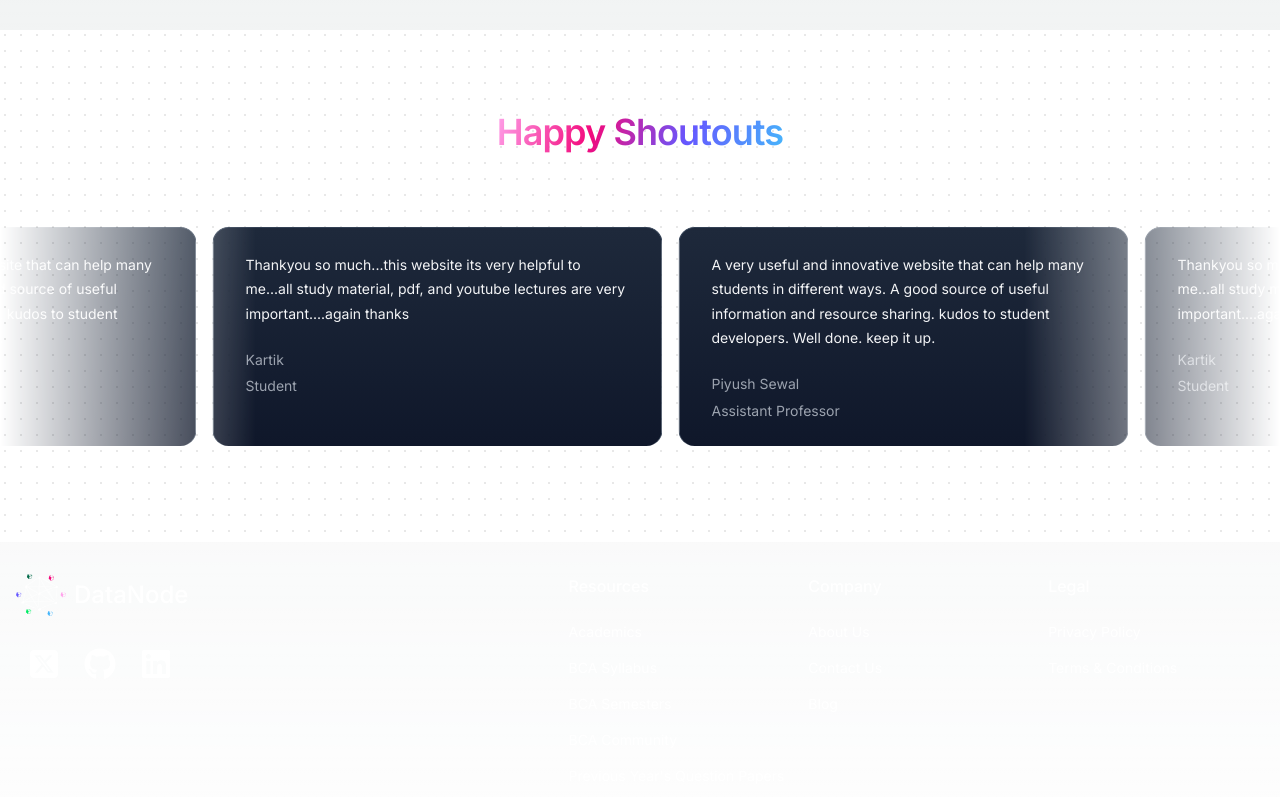
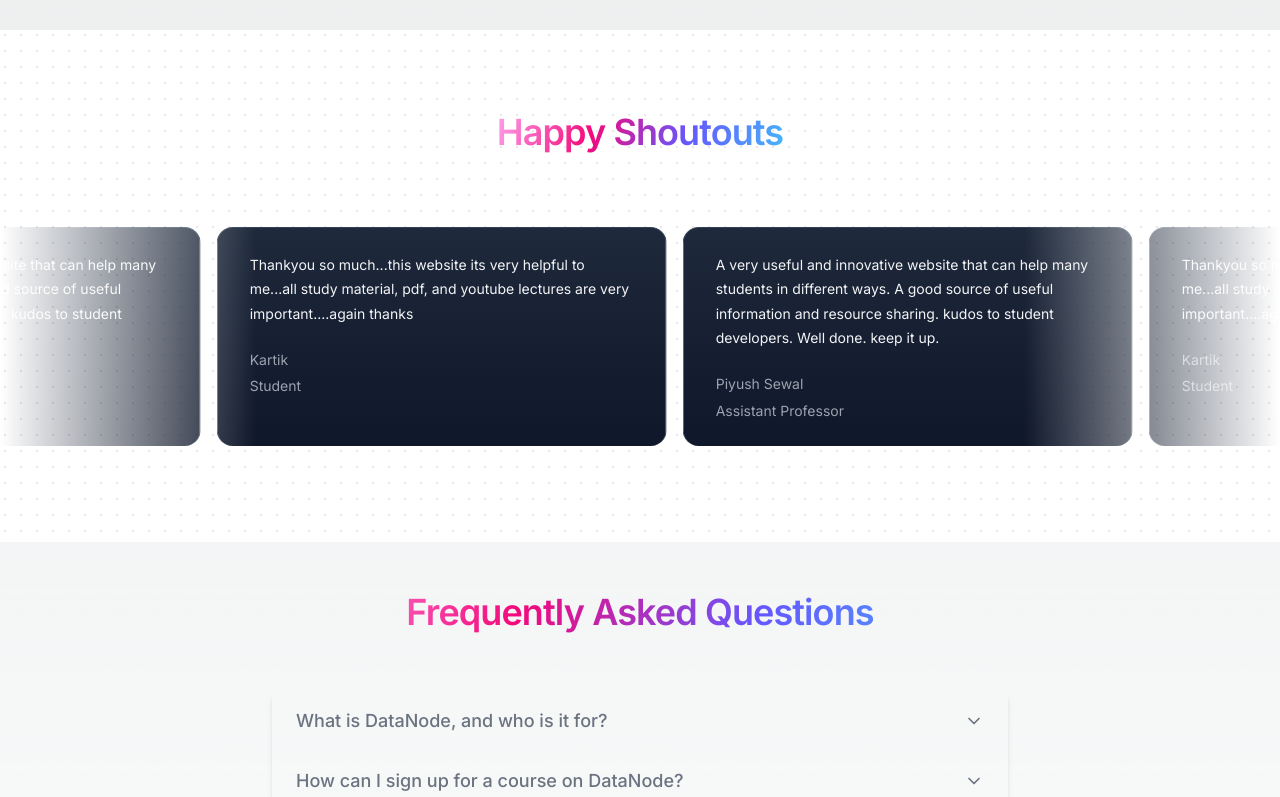
Before and after one commit to Ankit-2145/DataNode, a Next.js app: page / in a window 1280 px wide. Shown: the part 2000-2797 px from the top of the page. Built offline with nearby package versions, Linux system fonts and the light colour scheme.

Commit message:
faq added

```diff
--- a/package.json
+++ b/package.json
@@ -9,6 +9,7 @@
     "lint": "next lint"
   },
   "dependencies": {
+    "@radix-ui/react-accordion": "^1.2.0",
     "@radix-ui/react-hover-card": "^1.1.1",
     "@react-three/drei": "^9.111.3",
     "@react-three/fiber": "^8.17.5",
@@ -16,8 +17,10 @@
     "@tsparticles/engine": "^3.5.0",
     "@tsparticles/react": "^3.0.0",
     "@tsparticles/slim": "^3.5.0",
+    "class-variance-authority": "^0.7.0",
     "clsx": "^2.1.1",
     "framer-motion": "^11.3.29",
+    "lucide-react": "^0.436.0",
     "mini-svg-data-uri": "^1.4.4",
     "next": "14.2.5",
     "nextra": "^2.13.4",
@@ -28,6 +31,7 @@
     "react-icons": "^5.3.0",
     "simplex-noise": "^4.0.3",
     "tailwind-merge": "^2.5.2",
+    "tailwindcss-animate": "^1.0.7",
     "three": "^0.167.1",
     "three-globe": "^2.31.1"
   },
--- a/src/app/page.tsx
+++ b/src/app/page.tsx
@@ -2,6 +2,7 @@
 import Grid from "@/components/Grid";
 import WhoWeAre from "@/components/WhoWeAre";
 import Feedbacks from "@/components/Feedbacks";
+import ReviewUs from "@/components/ReviewUs";
 
 export default function Home() {
   return (
@@ -10,6 +11,7 @@
       <WhoWeAre />
       <Grid />
       <Feedbacks />
+      <ReviewUs />
     </main>
   );
 }
--- a/src/components/Grid.tsx
+++ b/src/components/Grid.tsx
@@ -16,7 +16,7 @@
 export default function featuresGird() {
   return (
     <section className="p-5">
-      <h4 className="text-3xl lg:text-4xl lg:leading-tight max-w-5xl text-transparent bg-clip-text bg-custom-gradient mx-auto text-center tracking-tight font-semibold text-black">
+      <h4 className="text-3xl lg:text-4xl lg:leading-tight max-w-5xl text-transparent bg-clip-text bg-custom-gradient mx-auto text-center tracking-tight font-semibold">
         What You Can Expect ?
       </h4>
 
--- a/src/components/HeroSection.tsx
+++ b/src/components/HeroSection.tsx
@@ -1,4 +1,4 @@
-import React from "react";
+"use client";
 import { Cover } from "@/components/ui/cover";
 import { Spotlight } from "@/components/ui/Spotlight";
 import MagicButton from "@/components/ui/MagicButton";
@@ -19,23 +19,21 @@
       </div>
       <div className="flex justify-center relative my-24 z-10 antialiased">
         <div className="max-w-[89vw] md:max-w-2xl lg:max-w-[60vw] flex flex-col items-center justify-center">
-
           <HoverBorderGradient
             containerClassName="rounded-full"
             as="button"
             className="bg-dark text-white flex items-center"
           >
-              <span className="text-xs tracking-wider">🚀 New version v1.0.0</span>
+            <span className="text-xs tracking-wider">
+              🚀 New version v1.0.0
+            </span>
           </HoverBorderGradient>
 
-          {/* <p className="bg-custom-gradient-129 border p-2 rounded-full tracking-wider text-xs text-center text-blue-100 max-w-80">
-            🚀 New version v1.0.0
-          </p> */}
           <h1 className="text-2xl md:text-4xl lg:text-6xl font-semibold max-w-7xl mx-auto text-center mt-6 relative z-20 py-6 bg-clip-text text-transparent bg-gradient-to-b from-neutral-800 via-neutral-700 to-neutral-700 dark:from-neutral-800 dark:via-white dark:to-white">
             Connecting{" "}
             <Cover>
               {" "}
-              <span className="text-transparent bg-clip-text bg-custom-gradient">
+              <span className="text-transparent text-black bg-clip-text dark:bg-custom-gradient">
                 Knowledge
               </span>
             </Cover>
--- a/src/components/Navbar.tsx
+++ b/src/components/Navbar.tsx
@@ -79,7 +79,7 @@
         initial={{ backgroundColor: "rgba(0, 0, 0, 0)" }}
         animate={controls}
       />
-      <div className="max-w-full mx-auto px-4 sm:px-6 lg:px-8">
+      <div className="max-w-7xl mx-auto px-4 sm:px-6 lg:px-8">
         <div className="flex justify-between items-center h-16">
           <Link href="/" className="flex-shrink-0 flex items-center group">
             <motion.div
--- /dev/null
+++ b/src/components/ReviewUs.tsx
@@ -0,0 +1,117 @@
+"use client";
+
+import { useState, useCallback, memo } from "react";
+import { motion, AnimatePresence } from "framer-motion";
+import { ChevronDown } from "lucide-react";
+
+interface FAQ {
+  question: string;
+  answer: string;
+}
+
+const faqs: FAQ[] = [
+  {
+    question: "What is DataNode, and who is it for?",
+    answer:
+      "DataNode is a comprehensive online learning platform designed for students and learners who want to excel in their academic pursuits. It offers a wide range of courses, study materials, and community resources to help you succeed in your studies, whether you’re pursuing a BCA or other academic programs.",
+  },
+  {
+    question: "How can I sign up for a course on DataNode?",
+    answer:
+      "Hold tight, adventurer! Our course signup feature is currently under magical construction. In just a few days, you’ll be able to enroll with a click and start your learning journey. Stay tuned—the adventure is almost here!",
+  },
+  {
+    question: "How can I contribute or suggest content for DataNode?",
+    answer:
+      "We welcome contributions and suggestions from our community! If you have content to share or ideas for new courses, you can submit them through our “Github” page or contact our team directly. We value your input in making DataNode better for everyone.",
+  },
+  {
+    question: "What if I have questions or need support while using DataNode?",
+    answer:
+      "If you have any questions or need support, you can reach out to our support team via the “Contact Us” page. Additionally, you can participate in our community forums where fellow learners and instructors are available to assist you.",
+  },
+  {
+    question: "How often is new content added to DataNode?",
+    answer:
+      "We regularly update DataNode with new courses, study materials, and resources to ensure our content remains current and relevant. Keep an eye on our “New Arrivals” section to stay updated on the latest additions.",
+  },
+];
+
+interface AccordionItemProps {
+  question: string;
+  answer: string;
+  isOpen: boolean;
+  onClick: () => void;
+}
+
+const AccordionItem = memo<AccordionItemProps>(
+  ({ question, answer, isOpen, onClick }) => {
+    return (
+      <div className="border-b border-gray-200 last:border-b-0">
+        <button
+          className="flex justify-between items-center w-full py-4 px-6 text-left focus:outline-none"
+          onClick={onClick}
+          aria-expanded={isOpen}
+        >
+          <span className="text-gray-500 font-medium text-lg">{question}</span>
+          <ChevronDown
+            className={`w-5 h-5 transition-transform duration-300 text-gray-500 ${
+              isOpen ? "transform rotate-180" : ""
+            }`}
+          />
+        </button>
+        <AnimatePresence initial={false}>
+          {isOpen && (
+            <motion.div
+              initial="collapsed"
+              animate="open"
+              exit="collapsed"
+              variants={{
+                open: { opacity: 1, height: "auto" },
+                collapsed: { opacity: 0, height: 0 },
+              }}
+              transition={{ duration: 0.3, ease: "easeInOut" }}
+            >
+              <div className="px-6 py-4 text-gray-100 bg-custom-gradient rounded-md">{answer}</div>
+            </motion.div>
+          )}
+        </AnimatePresence>
+      </div>
+    );
+  }
+);
+
+export default function Component() {
+  const [openItem, setOpenItem] = useState<number | null>(null);
+
+  const toggleItem = useCallback((index: number) => {
+    setOpenItem((prevOpenItem) => (prevOpenItem === index ? null : index));
+  }, []);
+
+  return (
+    <div className="w-full max-w-3xl mx-auto px-4 py-12">
+      <h2 className="text-3xl lg:text-4xl lg:leading-tight max-w-5xl text-transparent bg-clip-text bg-custom-gradient mx-auto text-center tracking-tight font-semibold">
+        Frequently Asked Questions
+      </h2>
+      <div className="my-14 rounded-lg shadow-md overflow-hidden">
+        <AnimatePresence initial={false}>
+          {faqs.map((faq, index) => (
+            <motion.div
+              key={index}
+              initial={{ opacity: 0, y: 20 }}
+              animate={{ opacity: 1, y: 0 }}
+              transition={{ duration: 0.5, delay: index * 0.1 }}
+            >
+              <AccordionItem
+                question={faq.question}
+                answer={faq.answer}
+                isOpen={openItem === index}
+                onClick={() => toggleItem(index)}
+              />
+            </motion.div>
+          ))}
+        </AnimatePresence>
+      </div>
+    </div>
+  );
+}
--- a/src/components/WhoWeAre.tsx
+++ b/src/components/WhoWeAre.tsx
@@ -1,5 +1,6 @@
-import React from "react";
-import { FaArrowRight, FaLocationArrow } from "react-icons/fa6";
+"use client";
+
+import { FaArrowRight } from "react-icons/fa6";
 import MagicButton from "@/components/ui/MagicButton";
 import Link from "next/link";
 
--- a/src/components/ui/wavy-background.tsx
+++ /dev/null
@@ -1,132 +0,0 @@
-"use client";
-import { cn } from "@/lib/utils";
-import React, { useEffect, useRef, useState } from "react";
-import { createNoise3D } from "simplex-noise";
-
-export const WavyBackground = ({
-  children,
-  className,
-  containerClassName,
-  colors,
-  waveWidth,
-  backgroundFill,
-  blur = 10,
-  speed = "fast",
-  waveOpacity = 0.5,
-  ...props
-}: {
-  children?: any;
-  className?: string;
-  containerClassName?: string;
-  colors?: string[];
-  waveWidth?: number;
-  backgroundFill?: string;
-  blur?: number;
-  speed?: "slow" | "fast";
-  waveOpacity?: number;
-  [key: string]: any;
-}) => {
-  const noise = createNoise3D();
-  let w: number,
-    h: number,
-    nt: number,
-    i: number,
-    x: number,
-    ctx: any,
-    canvas: any;
-  const canvasRef = useRef<HTMLCanvasElement>(null);
-  const getSpeed = () => {
-    switch (speed) {
-      case "slow":
-        return 0.001;
-      case "fast":
-        return 0.002;
-      default:
-        return 0.001;
-    }
-  };
-
-  const init = () => {
-    canvas = canvasRef.current;
-    ctx = canvas.getContext("2d");
-    w = ctx.canvas.width = window.innerWidth;
-    h = ctx.canvas.height = window.innerHeight;
-    ctx.filter = `blur(${blur}px)`;
-    nt = 0;
-    window.onresize = function () {
-      w = ctx.canvas.width = window.innerWidth;
-      h = ctx.canvas.height = window.innerHeight;
-      ctx.filter = `blur(${blur}px)`;
-    };
-    render();
-  };
-
-  const waveColors = colors ?? [
-    "#38bdf8",
-    "#818cf8",
-    "#c084fc",
-    "#e879f9",
-    "#22d3ee",
-  ];
-  const drawWave = (n: number) => {
-    nt += getSpeed();
-    for (i = 0; i < n; i++) {
-      ctx.beginPath();
-      ctx.lineWidth = waveWidth || 50;
-      ctx.strokeStyle = waveColors[i % waveColors.length];
-      for (x = 0; x < w; x += 5) {
-        var y = noise(x / 800, 0.3 * i, nt) * 100;
-        ctx.lineTo(x, y + h * 0.5); // adjust for height, currently at 50% of the container
-      }
-      ctx.stroke();
-      ctx.closePath();
-    }
-  };
-
-  let animationId: number;
-  const render = () => {
-    ctx.fillStyle = backgroundFill || "black";
-    ctx.globalAlpha = waveOpacity || 0.5;
-    ctx.fillRect(0, 0, w, h);
-    drawWave(5);
-    animationId = requestAnimationFrame(render);
-  };
-
-  useEffect(() => {
-    init();
-    return () => {
-      cancelAnimationFrame(animationId);
-    };
-  }, []);
-
-  const [isSafari, setIsSafari] = useState(false);
-  useEffect(() => {
-    // I'm sorry but i have got to support it on safari.
-    setIsSafari(
-      typeof window !== "undefined" &&
-        navigator.userAgent.includes("Safari") &&
-        !navigator.userAgent.includes("Chrome")
-    );
-  }, []);
-
-  return (
-    <div
-      className={cn(
-        "h-screen flex flex-col items-center justify-center",
-        containerClassName
-      )}
-    >
-      <canvas
-        className="absolute inset-0 z-0"
-        ref={canvasRef}
-        id="canvas"
-        style={{
-          ...(isSafari ? { filter: `blur(${blur}px)` } : {}),
-        }}
-      ></canvas>
-      <div className={cn("relative z-10", className)} {...props}>
-        {children}
-      </div>
-    </div>
-  );
-};
--- a/src/lib/utils.ts
+++ b/src/lib/utils.ts
@@ -1,6 +1,6 @@
-import { ClassValue, clsx } from "clsx";
-import { twMerge } from "tailwind-merge";
+import { type ClassValue, clsx } from "clsx"
+import { twMerge } from "tailwind-merge"
 
 export function cn(...inputs: ClassValue[]) {
-  return twMerge(clsx(inputs));
+  return twMerge(clsx(inputs))
 }
```
Also changed, not shown: src/app/globals.css (line endings or trailing spaces), 1 other file (tests, documents, lock files or other folders). Lines whose indentation alone changed are shown as unchanged.
